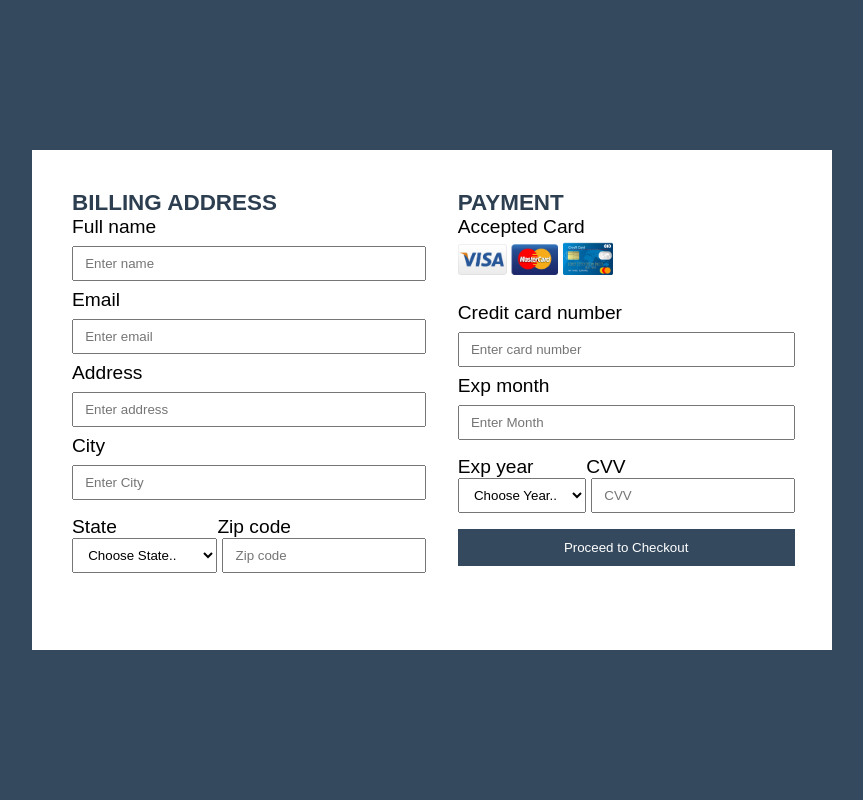
After one commit to Udbhav-regadamilli/Farmers_touch, a Flask app: page /payment in a window 1280 px wide. The commit adds this page. Shown: the whole page, without its empty margins (208-1071 px from the left). Run offline with Flask 3, Linux system fonts and the light colour scheme; the visitor is signed in with stand-in values (Sample User, id 1).

Commit message:
Payment page

```diff
--- a/app.py
+++ b/app.py
@@ -12,13 +12,13 @@ from flask import Flask, jsonify, render_template, request, redirect, url_for, s
 from database import Database
 from datetime import timedelta
 
-nltk.download('popular')
+# nltk.download('popular')
 
-lemmatizer = WordNetLemmatizer()
-model = load_model('model.h5')
-intents = json.loads(open('data_crop.json').read())
-words = pickle.load(open('texts.pkl', 'rb'))
-classes = pickle.load(open('labels.pkl', 'rb'))
+# lemmatizer = WordNetLemmatizer()
+# model = load_model('model.h5')
+# intents = json.loads(open('data_crop.json').read())
+# words = pickle.load(open('texts.pkl', 'rb'))
+# classes = pickle.load(open('labels.pkl', 'rb'))
 db = Database('crop') # using the database crop.
 
 def clean_up_sentence(sentence):
@@ -156,19 +156,45 @@ def soil():
 def orderPage():
     if 'username' not in session:
         return redirect(url_for('login'))
+
     if request.method == 'POST':
         order_details = request.json
+        session['order_details'] = order_details
+
+        return redirect(url_for('payment'))
+
+    return render_template("orderPage.html", username=session.get('username'))
+
+@app.route("/payment", methods=['GET', 'POST'])
+def payment():
+    if 'username' not in session:
+        return redirect(url_for('login'))
+
+    if request.method == 'POST':
+        name = request.form.get('state')
+        location = request.form.get('address')
+        cardNo = request.form.get('card_number')
+        cvv = request.form.get('CVV')
+        order_details = session['order_details']
+
         # Process the order details as needed
         user_id = db.getId('users', order_details['username'])
 
+        # Inserting data into the database.
         for product in order_details['products']:
-            db.insert(tableName='orders', data=(product['name'], product['quantity'], product['price'], user_id))
+            db.insert(tableName='orders', data=(product['name'],
+                                                product['quantity'],
+                                                product['price'], user_id,
+                                                name, location, cardNo, cvv))
 
         db.display(table_name='orders')
+        return redirect(url_for('popup'))
 
-        return jsonify({'message': 'Order received successfully'}), 200
+    return render_template("payment.html")
 
-    return render_template("orderPage.html", username=session.get('username'))
+@app.route("/popup")
+def popup():
+    return render_template("popup.html")
 
 if __name__ == "__main__":
     app.run(debug=True)
--- a/requirements.txt
+++ b/requirements.txt
@@ -3,3 +3,4 @@ keras
 nltk
 numpy
 tensorflow
+flask_cors
--- /dev/null
+++ b/static/gatewayp/payment.css
@@ -0,0 +1,79 @@
+* {
+  padding: 0;
+  margin: 0;
+  box-sizing: border-box;
+  font-family: sans-serif;
+}
+header {
+  width: 100vw;
+  min-height: 100vh;
+  background: #34495e;
+  font-size: 1.2rem;
+  display: flex;
+  justify-content: center;
+  align-items: center;
+}
+.container {
+  background: white;
+  max-width: 800px;
+  min-height: 500px;
+  display: flex;
+  justify-content: space-between;
+  align-items: flex-start;
+  padding: 0.5rem 1.5rem;
+}
+.left {
+  flex-basis: 50%;
+  padding: 1rem;
+}
+.right {
+  flex-basis: 50%;
+  padding: 1rem;
+}
+
+h3 {
+  margin-top: 1rem;
+  color: #2c3e50;
+}
+
+form input[type="text"] {
+  width: 100%;
+  padding: 0.5rem 0.7rem;
+  margin: 0.5rem 0;
+  outline: none;
+}
+
+#zip {
+  display: flex;
+  margin-top: 0.5rem;
+}
+#zip select {
+  padding: 0.5rem 0.7rem;
+}
+#zip input[type="number"] {
+  padding: 0.5rem 0.7rem;
+  margin-left: 5px;
+}
+input[type="submit"] {
+  width: 100%;
+  padding: 0.7rem 1.5rem;
+  background: #34495e;
+  color: white;
+  border: none;
+  outline: none;
+  margin-top: 1rem;
+  cursor: pointer;
+}
+
+input[type="submit"]:hover {
+  background: #2c3e50;
+}
+
+@media only screen and (max-width: 770px) {
+  .container {
+    flex-direction: column;
+  }
+  body {
+    overflow-x: hidden;
+  }
+}
--- a/static/orderPage/css/style.css
+++ b/static/orderPage/css/style.css
@@ -81,6 +81,7 @@ section {
   background: var(--green);
   color: #fff;
 }
+
 .header {
   position: absolute;
   top: 0;
--- /dev/null
+++ b/static/popup/script.js
@@ -0,0 +1,5 @@
+let popup = document.getElementById("popup");
+
+function closePopup() {
+  window.location.href = "/orders";
+}
--- /dev/null
+++ b/templates/payment.html
@@ -0,0 +1,91 @@
+<!DOCTYPE html>
+<html>
+  <head>
+    <meta charset="utf-8" />
+    <meta name="viewport" content="width=device-width, initial-scale=1" />
+    <title>Payment</title>
+    <link
+      rel="stylesheet"
+      type="text/css"
+      href="{{ url_for('static', filename='gatewayp/payment.css') }}"
+    />
+  </head>
+  <body>
+    <header>
+      <form action="/payment" method="post">
+        <div class="container">
+          <div class="left">
+            <h3>BILLING ADDRESS</h3>
+            Full name
+            <input type="text" name="name" placeholder="Enter name" />
+            Email
+            <input type="text" name="email" placeholder="Enter email" />
+
+            Address
+            <input type="text" name="address" placeholder="Enter address" />
+
+            City
+            <input type="text" name="city" placeholder="Enter City" />
+            <div id="zip">
+              <label>
+                State
+                <select name="state">
+                  <option>Choose State..</option>
+                  <option>Andhra Pradesh</option>
+                  <option>Rajasthan</option>
+                  <option>Hariyana</option>
+                  <option>Uttar Pradesh</option>
+                  <option>Madhya Pradesh</option>
+                </select>
+              </label>
+              <label>
+                Zip code
+                <input type="number" name="Zip" placeholder="Zip code" />
+              </label>
+            </div>
+          </div>
+          <div class="right">
+            <h3>PAYMENT</h3>
+            Accepted Card <br />
+            <img
+              src="{{ url_for('static', filename='gatewayp/image/card1.png') }}"
+              width="100"
+            />
+            <img
+              src="{{ url_for('static', filename='gatewayp/image/card2.png') }}"
+              width="50"
+            />
+            <br /><br />
+
+            Credit card number
+            <input
+              type="text"
+              name="card_number"
+              placeholder="Enter card number"
+            />
+
+            Exp month
+            <input type="text" name="month" placeholder="Enter Month" />
+            <div id="zip">
+              <label>
+                Exp year
+                <select name="year">
+                  <option>Choose Year..</option>
+                  <option>2022</option>
+                  <option>2023</option>
+                  <option>2024</option>
+                  <option>2025</option>
+                </select>
+              </label>
+              <label>
+                CVV
+                <input type="number" name="CVV" placeholder="CVV" />
+              </label>
+            </div>
+            <input type="submit" name="" value="Proceed to Checkout" />
+          </div>
+        </div>
+      </form>
+    </header>
+  </body>
+</html>
--- a/test.py
+++ b/test.py
@@ -13,6 +13,6 @@ db = Database('crop')
 
 # db.display(table_name='users')
 db.display(table_name='contact')
-db.getId(tableName='users', value='luckyudbhav@gmail.com')
-# db.insert(tableName='orders', data=('pineapple', 1, 10, 1))
+# db.getId(tableName='users', value='luckyudbhav@gmail.com')
+db.insert(tableName='orders', data=('pineapple', 1, 10, 1, 'udbhav', 'vizag', 123456789, 123))
 db.display(table_name='orders')
```
Also changed, not shown: database.py (+16 -8 lines), static/gatewayp/payment.html (added, +78 -0 lines), static/orderPage/js/script.js (+12 -18 lines), static/popup/popup.css (added, +76 -0 lines), static/popup/popup.html (added, +19 -0 lines), templates/popup.html (added, +30 -0 lines), static/gatewayp/image/card1.png (added), static/gatewayp/image/card2.png (added), static/popup/image/check.png (added), 1 other file.
